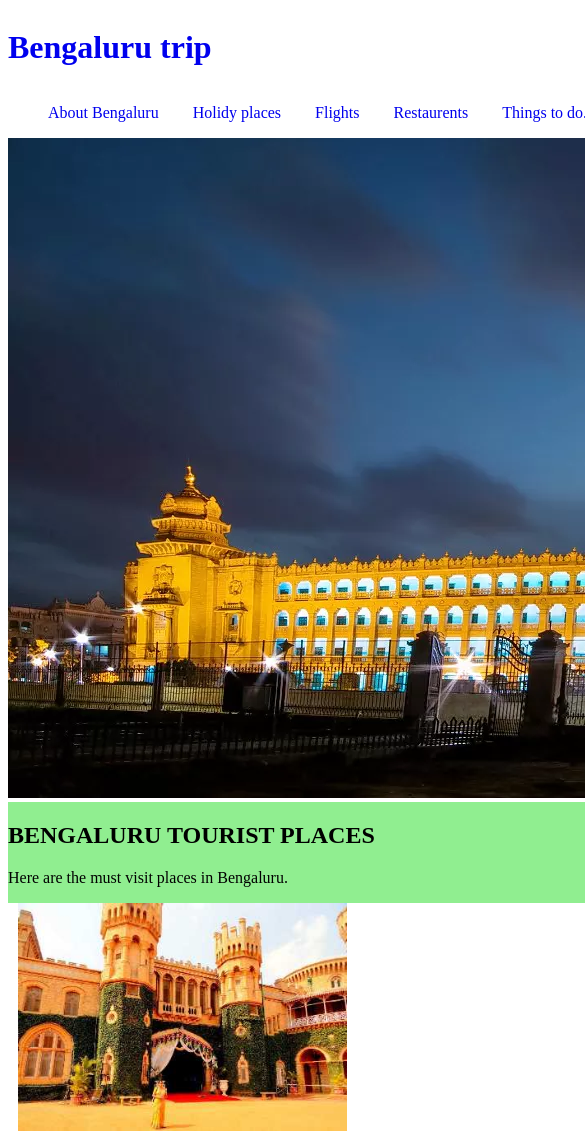
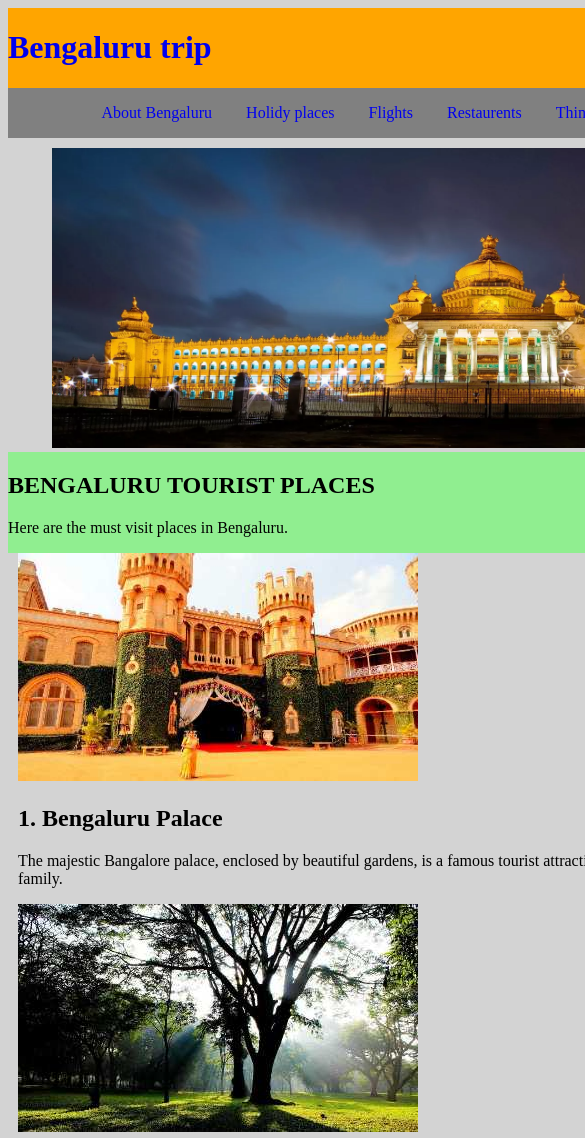
Before and after one commit to govindbarika/Assignment2-developing-website-using-FlexBox-, a plain HTML site: page index.html in a window 390 px wide. Shown: the top 1138 px of the page, 585 px wide, since content can reach past the window. Drawn offline with Linux system fonts and the light colour scheme.

Commit message:
Adding README.txt file and media query

```diff
--- a/css/style.css
+++ b/css/style.css
@@ -1,21 +1,43 @@
-.header, .content{
+.mainContainer{
+	width: 100%;
+}
+
+body{
+	background: lightgray;
+}
+
+.header{
 	display: flex;
 }
 
+.header{
+	width: 100%;
+	background: orange;
+	border-color: red;
+}
 
 header li{
-	width: 70%;
 	display: inline;
 	padding-right: 30px;
 
 }
 
-header ul{
+nav{
+	display: flex;
+	background: gray;
+	width: 75%;
 	justify-content: center;
 }
 
+
+
 header a {
+	width: 25%;
 	text-decoration: none;
+}
+
+.content{
+	display: flex;
 }
 
 .container {
@@ -46,8 +68,32 @@ header a {
 }
 
 .img1column img{
+	width: 400px;
 	height: 228px;
 }
+
+.heroContainer{
+	display: flex;
+	justify-content: center;
+	margin-top: 10px;
+}
+
+.heroContainer img{
+	width:100%;
+	height:300px;
+}
+
+.content, .box3{
+
+	padding-right: 120px;
+}
+
+.content{
+	justify-content: space-between;
+}
+
+
+
 
 
 @media (max-width: 600px) {
@@ -55,22 +101,25 @@ header a {
   .mainContainer {
   	display: flex;
     flex-direction: column;
+    width: 100%;
+  }
+
+  .content,.subContent, .masterFooter, .header{
+  	flex-direction: column;
   }
 
   .content{
-  	flex-direction: column;
+
+  	width: 100%;
   }
 
-  .masterFooter{
-  	flex-direction: column;
-  }
+}
 
-  .header{
-  	flex-direction: column;
-  }
-
-  .heroContainer{
-  	flex-direction: column;
-  }
-
- }
+@media (max-width: 600px) {
+	.mainContainer{
+		width: 100%;
+	}
+	.heroContainer a img{
+		width: auto;
+	}
+}
--- a/index.html
+++ b/index.html
@@ -11,6 +11,7 @@
       <div class="mainContainer">
         <header class="header">
           <a href="#"><h1>Bengaluru trip</h1></a>
+          <nav>
             <ul>
               <li><a href="#">About Bengaluru</a></li>
               <li><a href="#">Holidy places</a></li>
@@ -18,6 +19,7 @@
               <li><a href="#">Restaurents</a></li>
               <li><a href="#">Things to do..</a></li>
             </ul>
+          </nav>
         </header>
 
         <section class="heroContainer">
@@ -30,18 +32,20 @@
         </section>
 
         <section class="content">
-        <div class="box1 grid_4">
+          <div class="box1 grid_5">
             <div class="img1column">
               <a href="#"><img src="img/BengaluruPalace.jpg" alt="bengalur palace image"></a>
             </div>
+            <section class="subContent">
             <div class="content1column">
               <h2>1. Bengaluru Palace</h2>
               <p>The majestic Bangalore palace, enclosed by beautiful gardens, is a famous tourist attraction in Bangalore. It is now owned by the Mysore Royal family.
               </p>
             </div>
+            </section>
           </div>
 
-         <div class="box2 grid_4">
+           <div class="box2 grid_5">
             <div class="img2column">
               <a href="#"><img src="img/CubbonPark.jpg" alt="cubbon park image"/></a>
             </div>
@@ -52,7 +56,7 @@
             </div>
           </div>
 
-         <div class="box3 grid_4">
+           <div class="box3 grid_5">
             <div class="img3column">
               <a href="#"><img src="img/LalBagh.jpg" alt="LalBagh image"></a>
             </div>
```
Also changed, not shown: README.txt.txt (added). Lines whose indentation alone changed are shown as unchanged.
